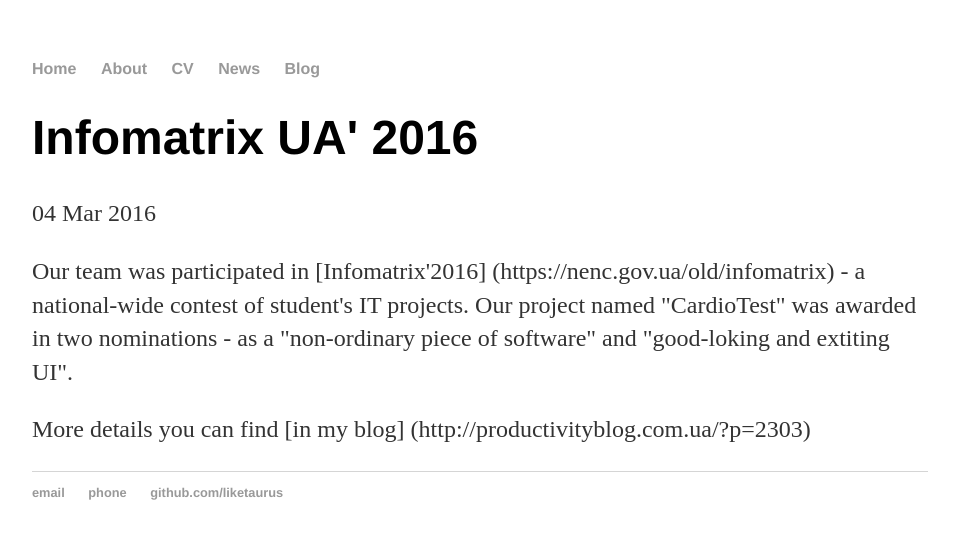
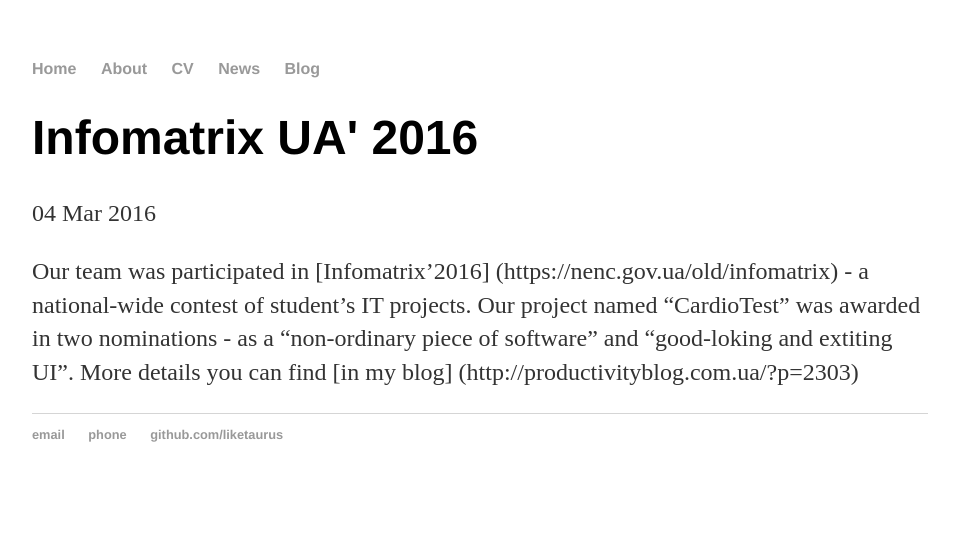
Before and after one commit to liketaurus/liketaurus.github.io, a Jekyll site: the page built from _posts/2016-03-04-Infomatrix-UA.md, in a window 1280 px wide. Shown: the top 539 px of the page, without its empty margins (160-1119 px from the left). Built offline with Jekyll 4.4.1, drawn with Linux system fonts in a browser that asks for light colours.

```diff
--- a/_posts/2016-03-04-Infomatrix-UA.md
+++ b/_posts/2016-03-04-Infomatrix-UA.md
@@ -3,5 +3,5 @@ layout: post
 title: "Infomatrix UA' 2016"
 date: 2016-03-04
 ---
-<p>Our team was participated in [Infomatrix'2016] (https://nenc.gov.ua/old/infomatrix) - a national-wide contest of student's IT projects. Our project named "CardioTest" was awarded in two nominations - as a "non-ordinary piece of software" and "good-loking and extiting UI". </p>
-<p>More details you can find [in my blog] (http://productivityblog.com.ua/?p=2303)</p>
+Our team was participated in [Infomatrix'2016] (https://nenc.gov.ua/old/infomatrix) - a national-wide contest of student's IT projects. Our project named "CardioTest" was awarded in two nominations - as a "non-ordinary piece of software" and "good-loking and extiting UI".
+More details you can find [in my blog] (http://productivityblog.com.ua/?p=2303)
```
